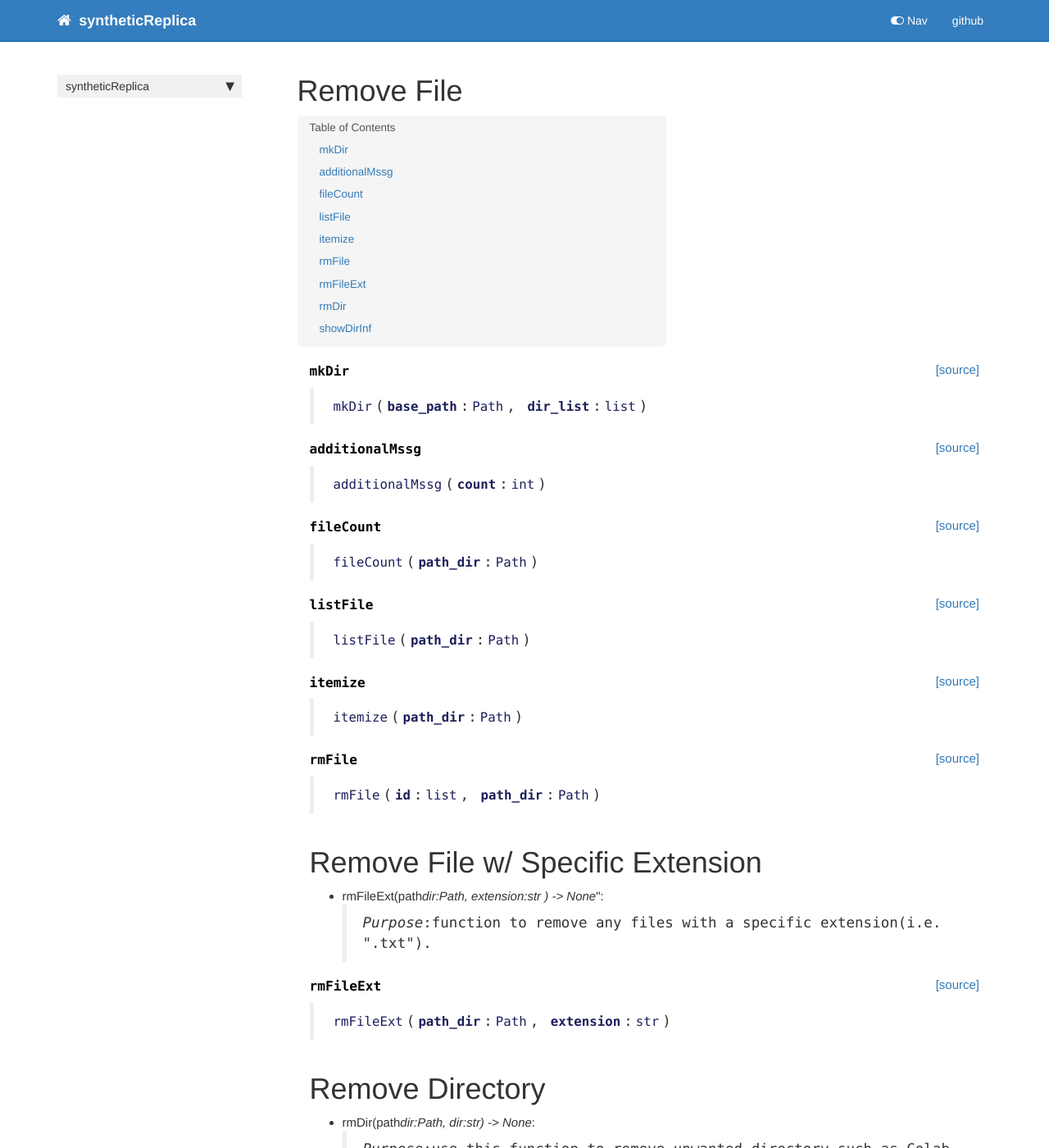
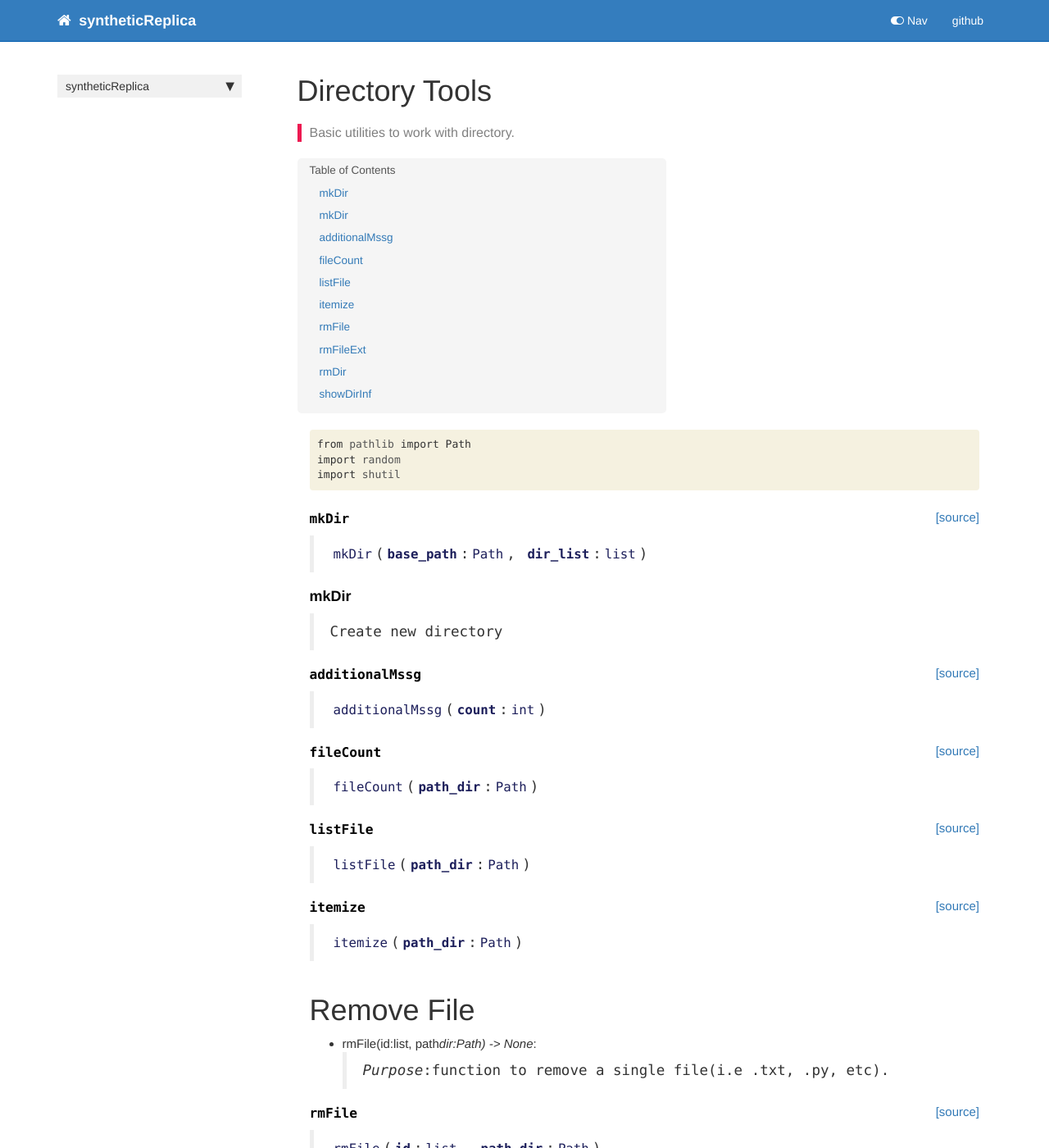
Before and after one commit to chho-work/syntheticReplica, a Jekyll site: the page built from docs/dirView.html, in a window 1280 px wide and 1400 px high. Shown: the whole window at 82% size. Built offline with Jekyll 4.4.1, drawn with Linux system fonts in a browser that asks for light colours; nearby versions of some CDN libraries; comment, search, counter and statistics services are not loaded.

Commit message:
Update 03 nb, home_sidebar.yml

```diff
--- a/docs/_data/sidebars/home_sidebar.yml
+++ b/docs/_data/sidebars/home_sidebar.yml
@@ -13,7 +13,7 @@ entries:
       title: Title
       url: toolsCOCO.html
     - output: web,pdf
-      title: Remove File
+      title: Directory Tools
       url: dirView.html
     output: web
     title: syntheticReplica
--- a/docs/dirView.html
+++ b/docs/dirView.html
@@ -1,13 +1,13 @@
 ---
 
-title: Remove File
+title: Directory Tools
 
 
 keywords: fastai
 sidebar: home_sidebar
 
-
-
+summary: "Basic utilities to work with directory. "
+description: "Basic utilities to work with directory. "
 nb_path: "03_dirView.ipynb"
 ---
 <!--
@@ -32,6 +32,18 @@ nb_path: "03_dirView.ipynb"
     {% raw %}
 
 <div class="cell border-box-sizing code_cell rendered">
+<div class="input">
+
+<div class="inner_cell">
+    <div class="input_area">
+<div class=" highlight hl-ipython3"><pre><span></span><span class="kn">from</span> <span class="nn">pathlib</span> <span class="kn">import</span> <span class="n">Path</span>
+<span class="kn">import</span> <span class="nn">random</span>
+<span class="kn">import</span> <span class="nn">shutil</span>
+</pre></div>
+
+    </div>
+</div>
+</div>
 
 </div>
     {% endraw %}
@@ -67,6 +79,14 @@ nb_path: "03_dirView.ipynb"
 </div>
     {% endraw %}
 
+<div class="cell border-box-sizing text_cell rendered"><div class="inner_cell">
+<div class="text_cell_render border-box-sizing rendered_html">
+<h4 id="mkDir">mkDir<a class="anchor-link" href="#mkDir"> </a></h4><blockquote><p>Create new directory</p>
+</blockquote>
+
+</div>
+</div>
+</div>
     {% raw %}
 
 <div class="cell border-box-sizing code_cell rendered">
@@ -191,6 +211,17 @@ nb_path: "03_dirView.ipynb"
 </div>
     {% endraw %}
 
+<div class="cell border-box-sizing text_cell rendered"><div class="inner_cell">
+<div class="text_cell_render border-box-sizing rendered_html">
+<h1 id="Remove-File">Remove File<a class="anchor-link" href="#Remove-File"> </a></h1><ul>
+<li>rmFile(id:list, path<em>dir:Path) -&gt; None</em>:<br> <blockquote><p><em>Purpose</em>:function to remove a single file(i.e .txt, .py, etc).</p>
+</blockquote>
+</li>
+</ul>
+
+</div>
+</div>
+</div>
     {% raw %}
 
 <div class="cell border-box-sizing code_cell rendered">
--- a/docs/display.html
+++ b/docs/display.html
@@ -119,7 +119,7 @@ nb_path: "02_display.ipynb"
 
 
 <div class="output_markdown rendered_html output_subarea ">
-<h4 id="displayTarBarImage" class="doc_header"><code>displayTarBarImage</code><a href="__main__.py#L28" class="source_link" style="float:right">[source]</a></h4><blockquote><p><code>displayTarBarImage</code>(<strong><code>path_dir</code></strong>:<code>Path</code>, <strong><code>first</code></strong>:<code>int</code>, <strong><code>last</code></strong>:<code>int</code>, <strong><code>figsize</code></strong>:<code>tuple</code>=<em><code>(3, 3)</code></em>)</p>
+<h4 id="displayTarBarImage" class="doc_header"><code>displayTarBarImage</code><a href="__main__.py#L28" class="source_link" style="float:right">[source]</a></h4><blockquote><p><code>displayTarBarImage</code>(<strong><code>path_dir</code></strong>:<code>Path</code>, <strong><code>first</code></strong>:<code>int</code>, <strong><code>last</code></strong>:<code>int</code>, <strong><code>start_last</code></strong>=<em><code>False</code></em>, <strong><code>figsize</code></strong>:<code>tuple</code>=<em><code>(3, 3)</code></em>)</p>
 </blockquote>
 <p>Display image sequence w/Colab widget TarBar (to use only in Colab).
 Args<br>
--- a/docs/sidebar.json
+++ b/docs/sidebar.json
@@ -2,6 +2,6 @@
   "syntheticReplica": {
     "Overview": "/",
     "Title": "toolsCOCO.html",
-    "Remove File": "dirView.html"
+    "Directory Tools": "dirView.html"
   }
 }
```
Also changed, not shown: other parts of docs/display.html (+4 -0 lines), 1 other file.
